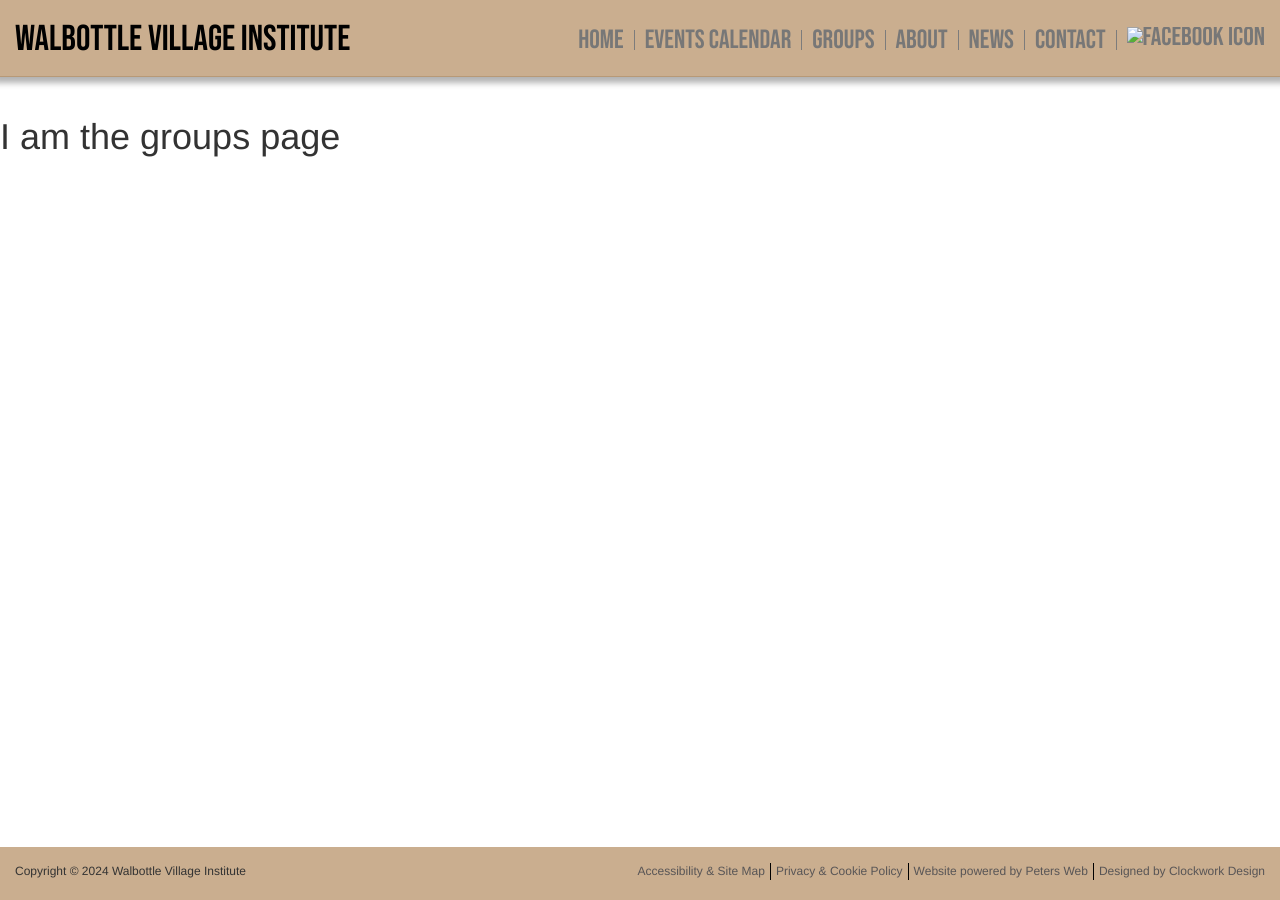
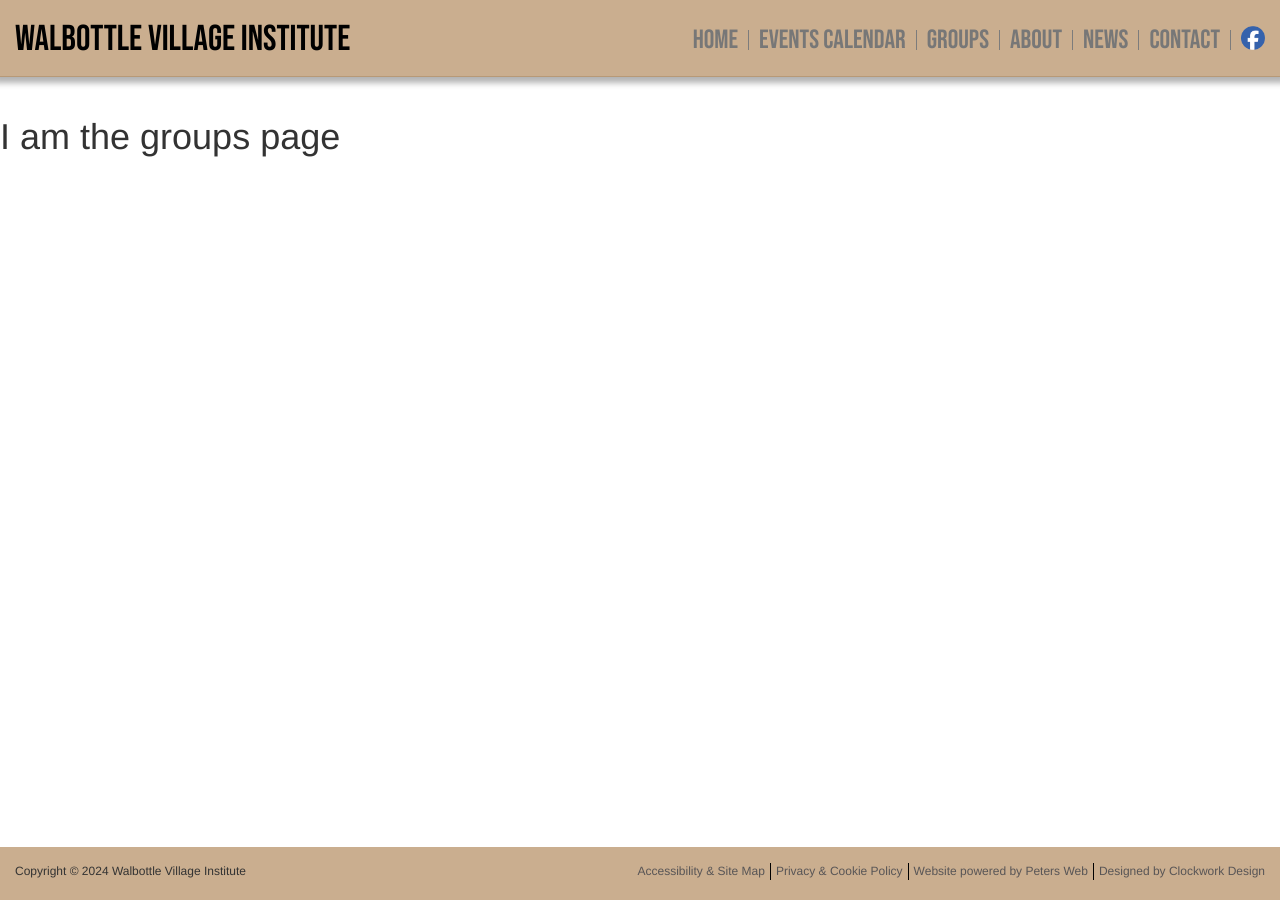
Before and after one commit to Walbottle-Village/Walbottle-Village-Institute, a Jekyll site: the page built from _pages/activity_groups.md, in a window 1280 px wide. Built offline with Jekyll 4.4.1, drawn with Linux system fonts in a browser that asks for light colours; cached includes are drawn as plain includes; some web fonts are replaced; comment, search, counter and statistics services are not loaded.

Commit message:
Update nav.html

```diff
--- a/_includes/nav.html
+++ b/_includes/nav.html
@@ -22,7 +22,7 @@
 					  	<li><a href="{{'/about_wvi/' | relative_url}}" title="about Walbottle Village Institute" target="_self" class="t-about" accesskey="a">About</a></li>
 					  	<li><a href="{{'/wvi_news/' | relative_url}}" title="latest institute news" target="_self" class="t-news" accesskey="n">News</a></li>
 					  	<li><a href="{{'/contact_wvi/' | relative_url}}" title="contact Walbottle Village Institute" target="_self" class="t-contact" accesskey="c">Contact</a></li>
-					  	<li><a href="https://www.facebook.com/walbottle" title="visit the WVI Facebook group in a new window" target="_blank" accesskey="f"><span>Facebook</span><img src="assets/images/FB-logo.png" alt="Facebook icon"/></a></li>
+					  	<li><a href="https://www.facebook.com/walbottle" title="visit the WVI Facebook group in a new window" target="_blank" accesskey="f"><span>Facebook</span><img src="../assets/images/FB-logo.png" alt="Facebook icon"/></a></li>
 					</ul>
 				</div><!-- /.navbar-collapse -->
 			</div><!-- /.container-fluid -->
```
